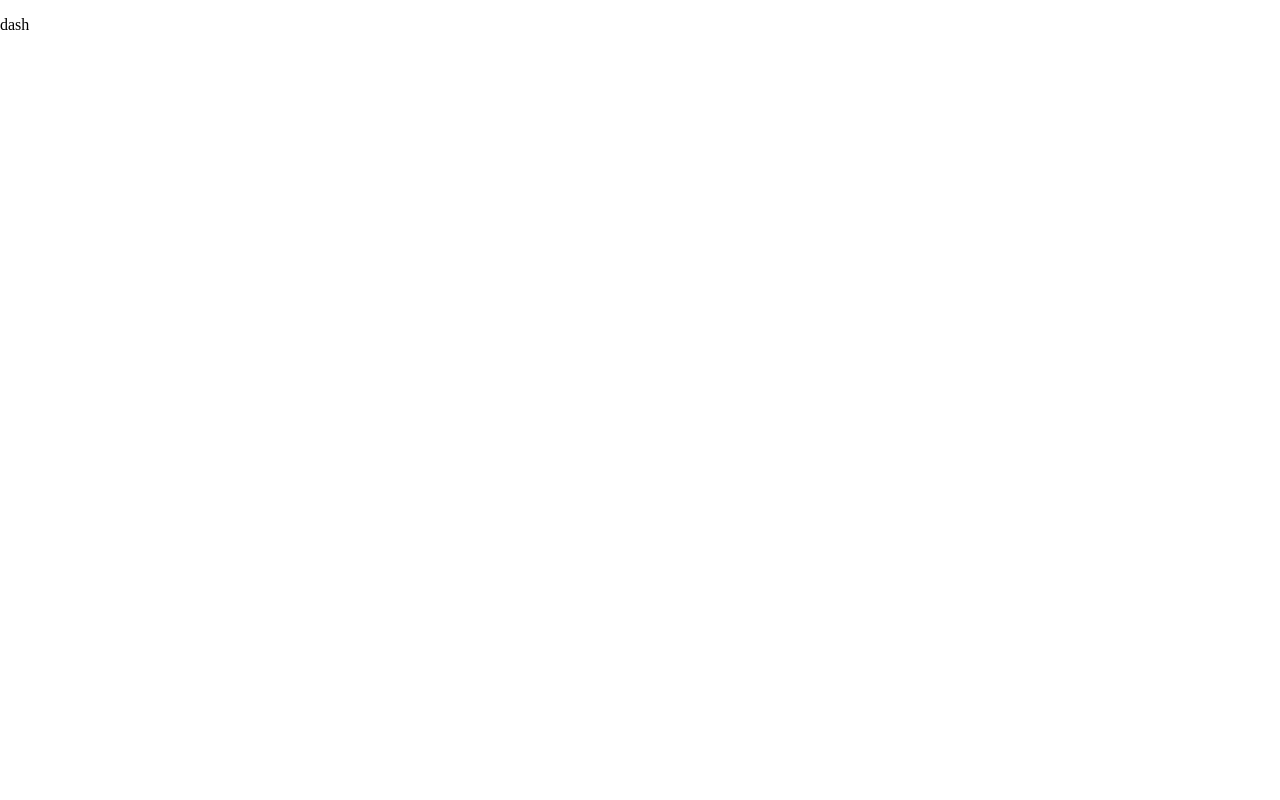
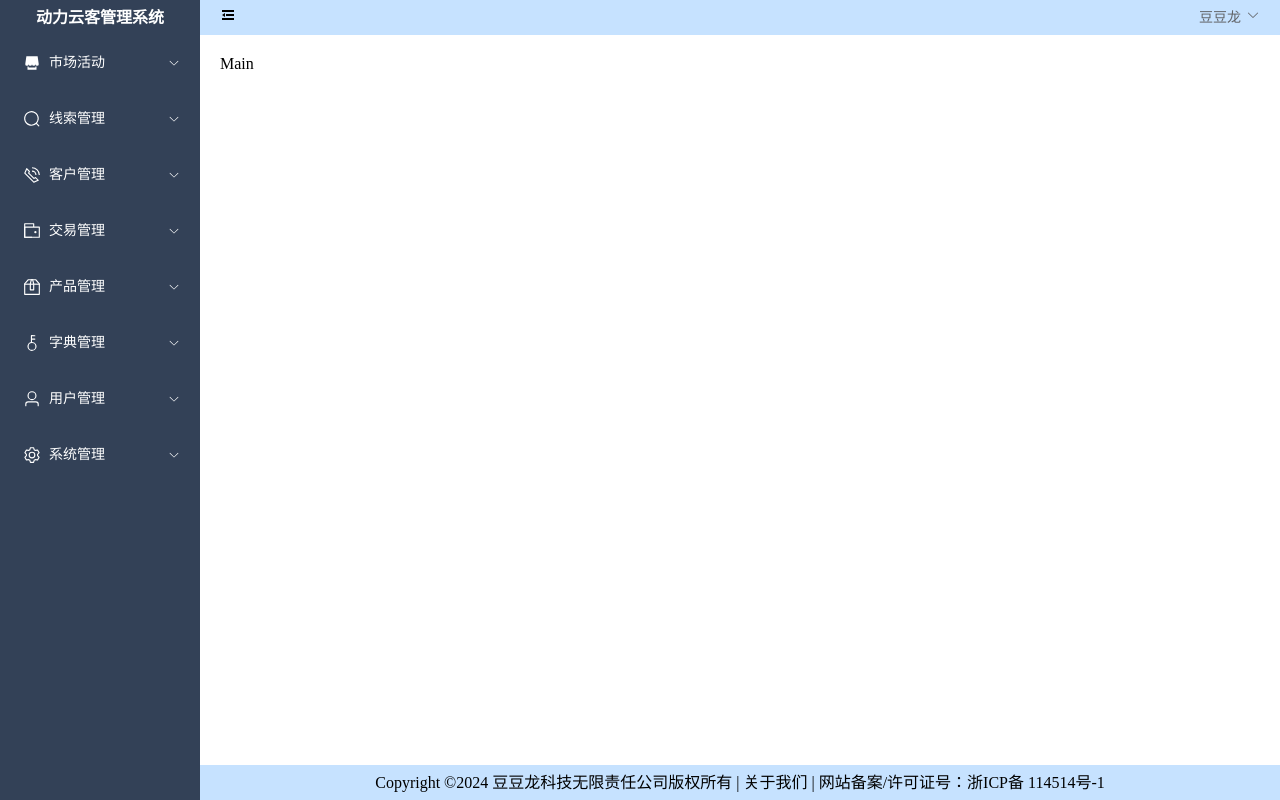
Before and after one commit to doudoulongdoudou/dlyk-front, a Vue app: page /dashboard in a window 1280 px wide. Built offline with nearby package versions, Linux system fonts and the light colour scheme; no server answers.

Commit message:
v1.0-驾驶舱页面开发

```diff
--- a/package.json
+++ b/package.json
@@ -9,6 +9,7 @@
     "preview": "vite preview"
   },
   "dependencies": {
+    "@element-plus/icons-vue": "^2.3.1",
     "axios": "^1.7.2",
     "element-plus": "^2.7.4",
     "vue": "^3.4.21",
--- a/src/http/httpRequest.js
+++ b/src/http/httpRequest.js
@@ -4,55 +4,37 @@ import axios from "axios";
 axios.defaults.baseURL = "http://localhost:8080"
 
 export function doGet(url, params) {
-    axios({
+    return axios({
         method: "get",
         url: url,
-        params:params,
-        dataType: "json"
-    }).then(function (rep) {
-        var s = "";
-        rep.data.forEach(function (stu) {
-            s += stu.name + "---------" + stu.age + "<br>";
-        });
-        document.getElementById("mydiv").innerHTML = s;
-    })
-}
-
-export function doPost(url,data){
-    return axios({
-        method: "post",
-        url: url,
-        data:data,
+        params: params,
         dataType: "json"
     })
 }
 
-export function doPut(url,data){
-    axios({
+export function doPost(url, data) {
+    return axios({
+        method: "post",
+        url: url,
+        data: data,
+        dataType: "json"
+    })
+}
+
+export function doPut(url, data) {
+    return axios({
         method: "put",
         url: url,
-        data:data,
+        data: data,
         dataType: "json"
-    }).then(function (rep) {
-        var s = "";
-        rep.data.forEach(function (stu) {
-            s += stu.name + "---------" + stu.age + "<br>";
-        });
-        document.getElementById("mydiv").innerHTML = s;
     })
 }
 
 export function doDelete(url, params) {
-    axios({
+    return axios({
         method: "delete",
         url: url,
-        params:params,
+        params: params,
         dataType: "json"
-    }).then(function (rep) {
-        var s = "";
-        rep.data.forEach(function (stu) {
-            s += stu.name + "---------" + stu.age + "<br>";
-        });
-        document.getElementById("mydiv").innerHTML = s;
     })
 }
--- a/src/main.js
+++ b/src/main.js
@@ -1,15 +1,19 @@
-import { createApp } from 'vue'
+import {createApp} from 'vue'
 //import './style.css'
 //import App from './App.vue'
 
 import ElementPlus from 'element-plus'
 import 'element-plus/dist/index.css'
+import * as ElementPlusIconsVue from '@element-plus/icons-vue'
 
 import router from "./router/router.js";
 
 import App from "./App.vue";
 
 const app = createApp(App)
+for (const [key, component] of Object.entries(ElementPlusIconsVue)) {
+    app.component(key, component)
+}
 app.use(ElementPlus)
 app.use(router)
 app.mount('#app')
--- a/src/view/DashboardView.vue
+++ b/src/view/DashboardView.vue
@@ -1,13 +1,292 @@
 <template>
-  <p>dash</p>
+  <el-container>
+    <!-- 左侧 -->
+    <el-aside :width="isCollapse ? '64px' : '200px'">
+      <div class="menuTitle">动力云客管理系统</div>
+      <el-menu
+          active-text-color="#ffd04b"
+          background-color="#334157"
+          class="el-menu-vertical-demo"
+          default-active="2"
+          text-color="#fff"
+          :collapse="isCollapse"
+          :collapse-transition="false"
+          style="border-right: solid 0px"
+          @open="handleOpen"
+          @close="handleClose"
+      >
+
+        <!-- 市场活动 -->
+        <el-sub-menu index="1">
+          <template #title>
+            <el-icon>
+              <Shop/>
+            </el-icon>
+            <span>市场活动</span>
+          </template>
+          <el-menu-item-group>
+            <el-menu-item index="1-1">
+              <el-icon>
+                <Shop/>
+              </el-icon>
+              市场活动
+            </el-menu-item>
+            <el-menu-item index="1-2">
+              <el-icon>
+                <Histogram/>
+              </el-icon>
+              市场统计
+            </el-menu-item>
+          </el-menu-item-group>
+        </el-sub-menu>
+
+        <!-- 线索管理 -->
+        <el-sub-menu index="2">
+          <template #title>
+            <el-icon>
+              <Search/>
+            </el-icon>
+            <span>线索管理</span>
+          </template>
+          <el-menu-item-group>
+            <el-menu-item index="2-1">
+              <el-icon>
+                <Search/>
+              </el-icon>
+              线索管理
+            </el-menu-item>
+            <el-menu-item index="2-2">
+              <el-icon>
+                <Histogram/>
+              </el-icon>
+              线索统计
+            </el-menu-item>
+          </el-menu-item-group>
+        </el-sub-menu>
+
+        <!-- 客户管理 -->
+        <el-sub-menu index="3">
+          <template #title>
+            <el-icon>
+              <Phone/>
+            </el-icon>
+            <span>客户管理</span>
+          </template>
+          <el-menu-item-group>
+            <el-menu-item index="3-1">
+              <el-icon>
+                <Phone/>
+              </el-icon>
+              客户管理
+            </el-menu-item>
+            <el-menu-item index="3-2">
+              <el-icon>
+                <Histogram/>
+              </el-icon>
+              客户统计
+            </el-menu-item>
+          </el-menu-item-group>
+        </el-sub-menu>
+
+        <!-- 交易管理 -->
+        <el-sub-menu index="4">
+          <template #title>
+            <el-icon>
+              <Wallet/>
+            </el-icon>
+            <span>交易管理</span>
+          </template>
+          <el-menu-item-group>
+            <el-menu-item index="4-1">
+              <el-icon>
+                <Wallet/>
+              </el-icon>
+              交易管理
+            </el-menu-item>
+          </el-menu-item-group>
+        </el-sub-menu>
+
+        <!-- 产品管理 -->
+        <el-sub-menu index="5">
+          <template #title>
+            <el-icon>
+              <Box/>
+            </el-icon>
+            <span>产品管理</span>
+          </template>
+          <el-menu-item-group>
+            <el-menu-item index="5-1">
+              <el-icon>
+                <Box/>
+              </el-icon>
+              产品管理
+            </el-menu-item>
+          </el-menu-item-group>
+        </el-sub-menu>
+
+        <!-- 字典管理 -->
+        <el-sub-menu index="6">
+          <template #title>
+            <el-icon>
+              <Key/>
+            </el-icon>
+            <span>字典管理</span>
+          </template>
+          <el-menu-item-group>
+            <el-menu-item index="6-1">
+              <el-icon>
+                <Key/>
+              </el-icon>
+              字典管理
+            </el-menu-item>
+          </el-menu-item-group>
+        </el-sub-menu>
+
+        <!-- 用户管理 -->
+        <el-sub-menu index="7">
+          <template #title>
+            <el-icon>
+              <User/>
+            </el-icon>
+            <span>用户管理</span>
+          </template>
+          <el-menu-item-group>
+            <el-menu-item index="7-1">
+              <el-icon>
+                <User/>
+              </el-icon>
+              用户管理
+            </el-menu-item>
+          </el-menu-item-group>
+        </el-sub-menu>
+
+        <!-- 系统管理 -->
+        <el-sub-menu index="8">
+          <template #title>
+            <el-icon>
+              <Setting/>
+            </el-icon>
+            <span>系统管理</span>
+          </template>
+          <el-menu-item-group>
+            <el-menu-item index="8-1">
+              <el-icon>
+                <Setting/>
+              </el-icon>
+              系统管理
+            </el-menu-item>
+          </el-menu-item-group>
+        </el-sub-menu>
+
+      </el-menu>
+    </el-aside>
+
+    <!-- 右侧 -->
+    <el-container class="rightContent">
+      <!-- 上侧 -->
+      <el-header>
+        <!-- 菜单左右折叠按钮 -->
+        <el-icon class="show" @click="showMenu">
+          <Fold/>
+        </el-icon>
+
+        <el-dropdown :hide-on-click="false">
+          <span class="el-dropdown-link">豆豆龙<el-icon class="el-icon--right"><arrow-down/></el-icon></span>
+          <template #dropdown>
+            <el-dropdown-menu>
+              <el-dropdown-item>我的资料</el-dropdown-item>
+              <el-dropdown-item>修改密码</el-dropdown-item>
+              <el-dropdown-item divided>退出登录</el-dropdown-item>
+            </el-dropdown-menu>
+          </template>
+        </el-dropdown>
+      </el-header>
+
+      <!-- 中间 -->
+      <el-main>Main</el-main>
+
+      <!-- 下侧 -->
+      <el-footer>Copyright ©2024 豆豆龙科技无限责任公司版权所有 | 关于我们 | 网站备案/许可证号：浙ICP备 114514号-1
+      </el-footer>
+
+    </el-container>
+  </el-container>
+
 </template>
 
 <script>
+import {doGet} from "../http/httpRequest.js";
+
 export default {
-  name: "DashboardView"
+  name: "DashboardView",
+
+  data() {
+    return {
+      //控制左侧菜单是否展开折叠，true为折叠
+      isCollapse: false
+    }
+  },
+
+  //函数钩子
+  mounted() {
+    //加载当前登录用户
+    this.loadLoginUser();
+  },
+
+  methods: {
+    //左侧菜单左右展开折叠
+    showMenu() {
+      this.isCollapse = !this.isCollapse;
+    },
+
+    loadLoginUser() {
+      doGet("api/login/info", {}).then( (resp) => {
+        console.log(resp);
+      })
+    }
+  }
 }
 </script>
 
 <style scoped>
+.el-aside {
+  background: #334157;
+}
+
+.el-header {
+  background: #c6e2ff;
+  height: 35px;
+  line-height: 35px;
+}
+
+.el-footer {
+  background: #c6e2ff;
+  height: 35px;
+  line-height: 35px;
+  text-align: center;
+}
+
+.el-dropdown {
+  line-height: 35px;
+  float: right;
+  cursor: pointer;
+}
+
+.rightContent {
+  height: calc(100vh);
+}
+
+.menuTitle {
+  height: 35px;
+  line-height: 35px;
+  text-align: center;
+  font-weight: bold;
+  color: #fff;
+}
+
+.show {
+  cursor: pointer;
+}
+
 
 </style>
```
Also changed, not shown: 1 other file (tests, documents, lock files or other folders).
